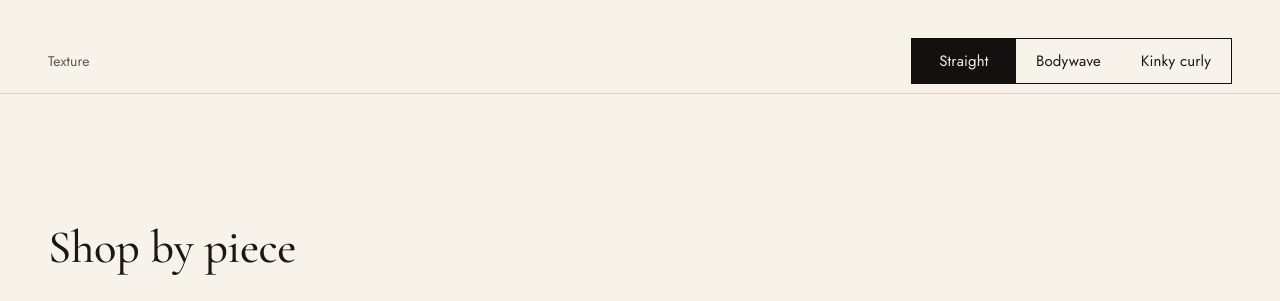
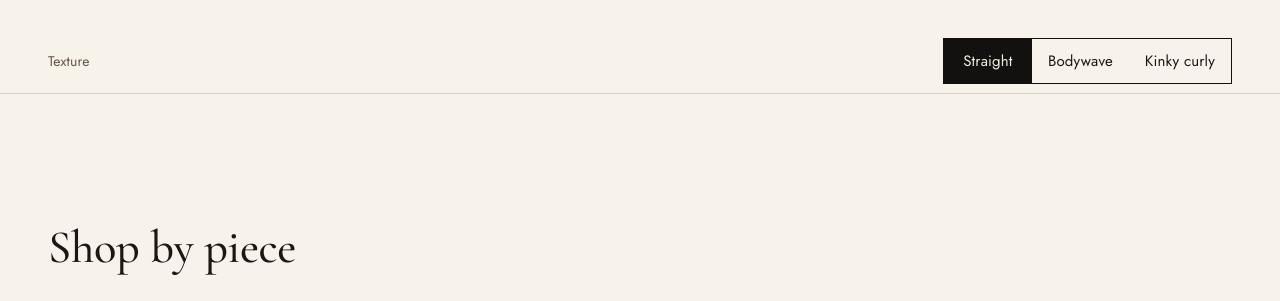
Before and after one commit to codingbarbie222/monsuki, a plain HTML site: page shop.html in a window 1280 px wide. Shown: the part 499-800 px from the top of the page. Drawn offline with nearby package versions, Linux system fonts and the light colour scheme.

Commit message:
Add files via upload

```diff
--- a/assets/css/styles.css
+++ b/assets/css/styles.css
@@ -263,10 +263,11 @@ body.has-buybar .toast { bottom: 104px; }
 /* ---------- Texture toggle ---------- */
 .texture-bar { position: sticky; top: var(--header-h); z-index: 30; background: var(--ivory); border-bottom: 1px solid var(--line); }
 .texture-bar__inner { display: flex; align-items: center; justify-content: space-between; gap: var(--space-4); min-height: 64px; }
+@media (max-width: 767.98px) { .texture-bar #texture-label { display: none; } .texture-bar__inner { justify-content: center; } }
 .segmented { display: inline-flex; border: 1px solid var(--onyx); }
 .segmented label { position: relative; }
 .segmented input { position: absolute; opacity: 0; inset: 0; cursor: pointer; }
-.segmented span { display: grid; place-items: center; min-height: 44px; min-width: 104px; padding: 0 20px; font-size: 0.9375rem; transition: background var(--fade) var(--ease), color var(--fade) var(--ease); }
+.segmented span { display: grid; place-items: center; min-height: 44px; min-width: 88px; padding: 0 16px; white-space: nowrap; font-size: 0.9375rem; transition: background var(--fade) var(--ease), color var(--fade) var(--ease); }
 .segmented input:checked + span { background: var(--onyx); color: var(--on-dark); }
 .segmented input:focus-visible + span { outline: 1.5px solid var(--espresso); outline-offset: 3px; }
 
```
